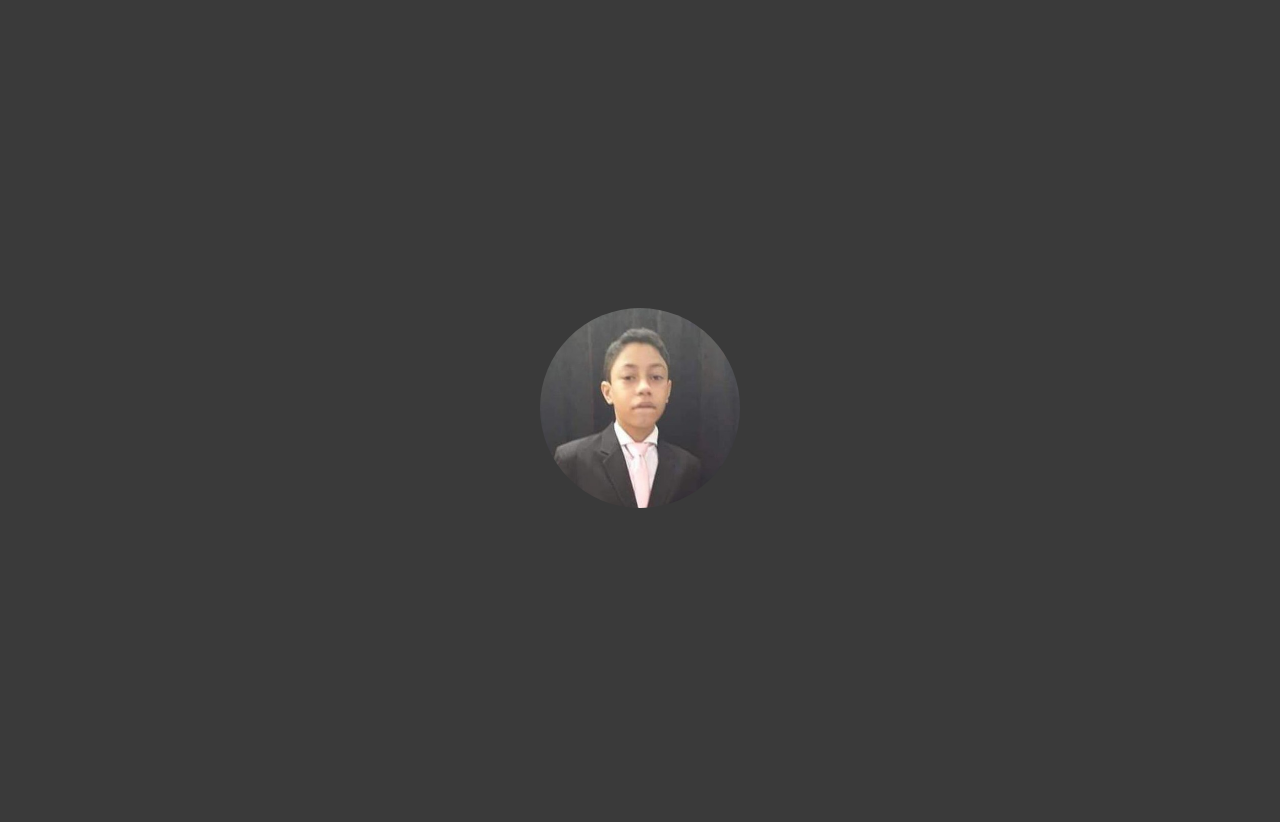
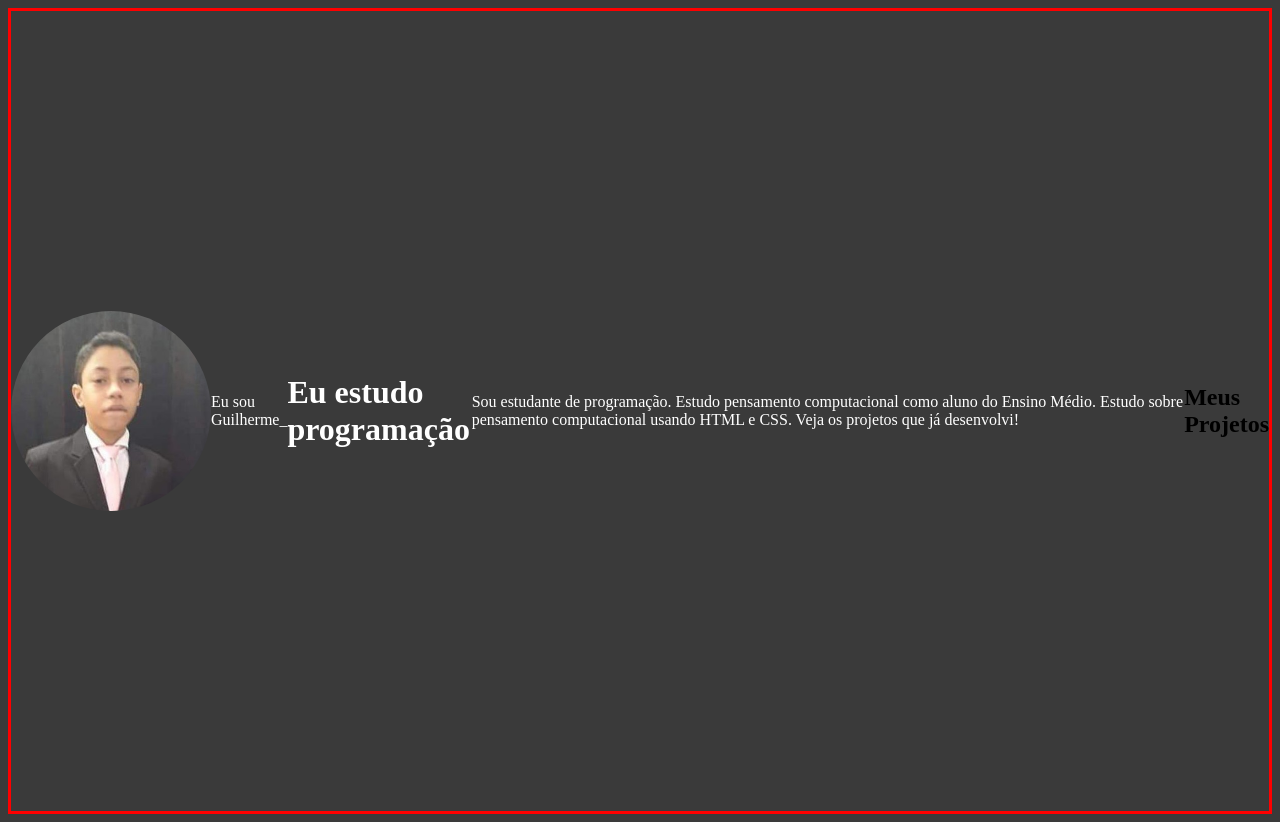
Before and after one commit to Gb320/Portifolio-Guilherme.B-14, a plain HTML site: page index.html in a window 1280 px wide. Drawn offline with Linux system fonts and the light colour scheme.

Commit message:
Add files via upload

```diff
--- a/index.html
+++ b/index.html
@@ -5,9 +5,15 @@
     <meta http-equiv="X-UA-Compatible" content="IE=edge">
     <meta name="viewport" content="width=device-width, initial-scale=1.0">
     <link rel="stylesheet" href="style.css">
-    <title>Portifólio Virtual</title>
+    <title>Portifólio Virtual Guilherme.B</title>
 </head>
 <body>
-    <img class="foto" src="IMG-20240830-WA0026.jpg" alt="Foto">
+    <img class="foto" src="IMG-20240830-WA0026.jpg" alt="Imagem de Guilherme">
+    <p class="perfil">Eu sou Guilherme_</p>
+    <h1 class="titulo">Eu estudo programação</h1>
+    <p class="descricao">Sou estudante de programação. Estudo pensamento computacional como aluno do Ensino Médio.
+         Estudo sobre pensamento computacional usando HTML e CSS. Veja os projetos que já desenvolvi!</p>
+        <!-- HTML CSS Scratch -->
+    <h2>Meus Projetos</h2>
 </body>
 </html>
--- a/style.css
+++ b/style.css
@@ -4,12 +4,17 @@ body {
     align-items: center;
     height: 100vh;
     background-color: rgb(58, 58, 58);
+    border: red, solid, 3px;
 }
 
 .foto {
     display: block;
     margin-left: auto;
     margin-right: auto;
-    border-radius: 100%;
+    border-radius: 120px;
     width: 200px;
 }
+
+.perfil {color: white;}
+.titulo {color: white;}
+.descricao {color: white;}
```
